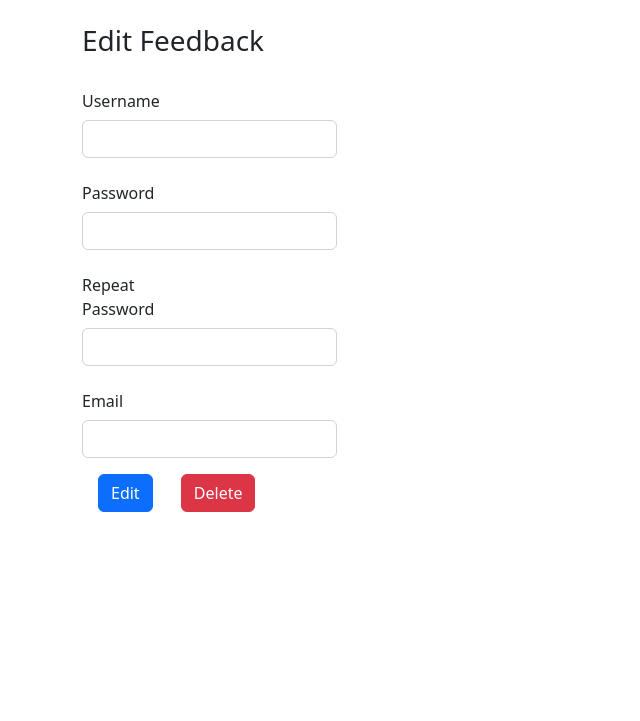
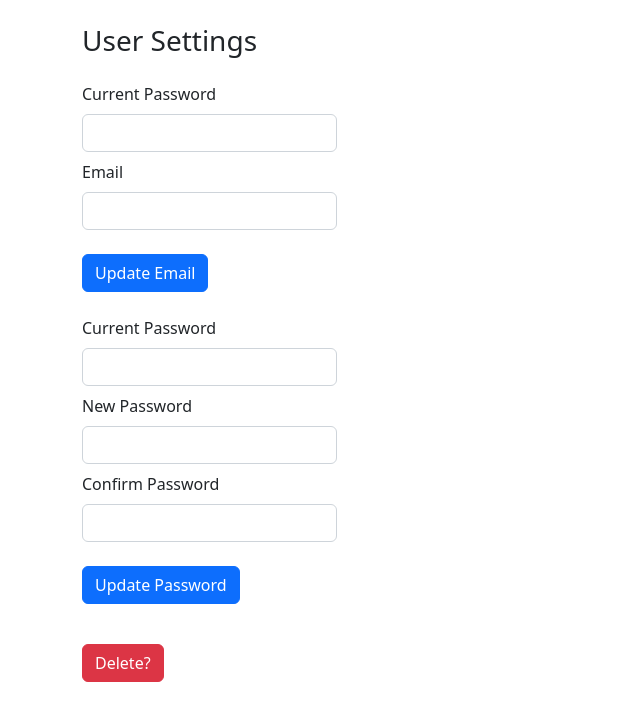
Before and after one commit to agutiernc/wiseup, a Flask app: template templates/users/profile.html in a window 1280 px wide. Shown: the top 721 px of the page, without its empty margins (0-640 px from the left). Run offline with Flask 2, Linux system fonts and the light colour scheme; the template is opened without the code that fills it: values that come from a table or form of the project are taken from there, others are empty; parts of the project's set-up code (start-up, migrations or seed data) failed here and were passed over.

Commit message:
user settings route/page

```diff
--- a/app.py
+++ b/app.py
@@ -1,8 +1,9 @@
 from flask import Flask, redirect, render_template, session
 from flask_debugtoolbar import DebugToolbarExtension
+from flask_bcrypt import Bcrypt
 from sqlalchemy.exc import IntegrityError
 from models import connect_db, db, User
-from forms import UserForm, LoginForm
+from forms import UserForm, LoginForm, UpdateEmailForm, UpdatePasswordForm
 from reddit_api import res_new, res_top, res_joke
 import random
 
@@ -18,6 +19,8 @@ app.config['DEBUG_TB_INTERCEPT_REDIRECTS'] = False
 debug = DebugToolbarExtension(app)
 
 connect_db(app)
+
+bcrypt = Bcrypt()
 
 def get_data(data):
     '''Retrieve JSON data.'''
@@ -135,9 +138,9 @@ def show_home(username):
     return render_template('/users/home.html', top=random_posts)
 
 
-@app.route('/users/<username>/profile', methods=['GET', 'POST'])
+@app.route('/users/<username>/settings', methods=['GET', 'POST'])
 def users_profile(username):
-    '''Display user's profile and allow to update/delete account.'''
+    '''Display user's settings and allow to update/delete account.'''
 
     # only logged in user can view
     if 'username' not in session or username != session['username']:
@@ -146,18 +149,42 @@ def users_profile(username):
     # get user info
     user = User.query.filter_by(username=username).first()
 
-    form = UserForm(obj=user)
+    # get forms' details
+    email_form = UpdateEmailForm(obj=user)
+    pswd_form = UpdatePasswordForm()
 
-    if form.validate_on_submit():
-        user.username = form.username.data
-        user.email = form.email.data
+    # update email form
+    if email_form.validate_on_submit():
+        user.email = email_form.email.data
+        password = email_form.password.data
 
-        # commit new data to db
-        db.session.commit()
+        # authenticate user in order to update email
+        if email_form.submit1.data and user.authenticate(username, password):
+            # commit new data to db
+            db.session.commit()
 
-        return redirect(f'/users/{username}')
+            return redirect(f'/users/{username}')
+        else:
+            email_form.password.errors = ['Invalid username/password']
 
-    return render_template('/users/profile.html', form=form)
+    # update password form
+    if pswd_form.submit2.data and pswd_form.validate_on_submit():
+        password = pswd_form.password.data
+
+        # authenticate user in order to update email
+        if user.authenticate(username, password):
+            user.password = update_pswd(pswd_form.new_pswd.data)
+
+            # commit new data to db
+            db.session.commit()
+
+            return redirect(f'/users/{username}')
+        else:
+            email_form.password.errors = ['Invalid password']
+
+
+    return render_template('/users/profile.html', user=user, form1=email_form, form2=pswd_form)
+
 
 @app.route('/users/delete', methods=["POST"])
 def delete_user():
@@ -179,7 +206,14 @@ def delete_user():
 
     return redirect('/')
 
+def update_pswd(password):
+    '''Update user password.'''
+    hashed = bcrypt.generate_password_hash(password)
 
+    # turn byte string into normal (unicode utf8) string
+    hashed_utf8 = hashed.decode('utf8')
+
+    return hashed_utf8
 
 
 """
--- a/forms.py
+++ b/forms.py
@@ -1,7 +1,6 @@
-from tokenize import String
 from flask_wtf import FlaskForm
-from wtforms import StringField, PasswordField, EmailField
-from wtforms.validators import InputRequired, Length, Email, EqualTo
+from wtforms import StringField, PasswordField, EmailField, SubmitField
+from wtforms.validators import InputRequired, Length, Email, EqualTo, Regexp
 
 class UserForm(FlaskForm):
     '''User registration form.'''
@@ -16,8 +15,10 @@ class UserForm(FlaskForm):
     password = PasswordField('Password',
                 validators=[
                     InputRequired(),
-                    Length(min=6),
-                    EqualTo('confirm', message='Passwords must match')
+                    Length(min=6, message='Password must be 6 or more characters long'),
+                    EqualTo('confirm', message='Passwords must match'),
+                    Regexp('^(?=.*[a-z])(?=.*[A-Z])(?=.*\d)[a-zA-Z\d\w\W]{6,}$',
+                            message='Password requirements invalid')
                 ])
 
     confirm = PasswordField('Repeat Password', validators=[InputRequired()])
@@ -29,8 +30,43 @@ class UserForm(FlaskForm):
                     Length(min=3, max=50)
                 ])
 
+
 class LoginForm(FlaskForm):
     '''Login Form.'''
 
     username = StringField('Username', validators=[InputRequired()])
     password = PasswordField('Password', validators=[InputRequired(), Length(min=6)])
+
+
+class UpdateEmailForm(FlaskForm):
+    '''Update Email for profile.'''
+
+    password = PasswordField('Current Password', validators=[InputRequired(), Length(min=6)])
+
+    email = EmailField('Email',
+                validators=[
+                    InputRequired(),
+                    Email(),
+                    Length(min=3, max=50)
+                ])
+
+    submit1 = SubmitField('Update Email')
+
+
+class UpdatePasswordForm(FlaskForm):
+    '''Update email form for profile.'''
+
+    password = PasswordField('Current Password',
+                validators=[InputRequired(), Length(min=6)])
+
+    new_pswd = PasswordField('New Password',
+                validators=[InputRequired(),
+                    Length(min=6, message='Password must be 6 or more characters long'),
+                    EqualTo('confirm', message='Passwords must match'),
+                    Regexp('^(?=.*[a-z])(?=.*[A-Z])(?=.*\d)[a-zA-Z\d\w\W]{6,}$',
+                            message='Password requirements invalid')
+                ])
+
+    confirm = PasswordField('Confirm Password', validators=[InputRequired()])
+
+    submit2 = SubmitField('Update Password')
--- a/templates/users/profile.html
+++ b/templates/users/profile.html
@@ -3,41 +3,47 @@
 {% block content %}
 
 <div class="container">
-  <h3 class="my-4">Edit Feedback</h3>
+  <h3 class="my-4">User Settings</h3>
 
-  <div class="row w-25 mb-5">
+  <!-- Update Email Form -->
+  <div class="row w-25 mb-4">
     <form method="POST">
+      {{ form1.hidden_tag() }}
 
-      {{ form.hidden_tag() }}
+      {{ form1.password.label }}
+      {{ form1.password(class_='form-control my-2') }}
+      {{ form1.email.label }}
+      {{ form1.email(class_='form-control my-2') }}
+      {{ form1.submit1(class_='btn btn-primary mt-3') }}
+    </form>
+  </div>
 
-      {% for field in form
-          if field.widget.input_type != 'hidden' %}
+  <!-- Update Password Form -->
+  <div class="row w-25 mb-4">
+    <form method="POST" enctype="multipart/form-data">
+      {{ form2.hidden_tag() }}
 
-          <p>
-            {{ field.label(class_='col-sm-2 col-form-label') }}
-            {{ field(class_='form-control') }}
+      {{ form2.password.label }}
+      {{ form2.password(class_='form-control my-2') }}
+      {{ form2.new_pswd.label }}
+      {{ form2.new_pswd(class_='form-control my-2') }}
+      {{ form2.confirm.label }}
+      {{ form2.confirm(class_='form-control my-2') }}
+      {{ form2.submit2(class_='btn btn-primary mt-3') }}
+    </form>
+  </div>
 
-            {% for error in field.errors %}
-              {{ error }}
-            {% endfor %}
-          </p>
-
-      {% endfor %}
-
-      <button class="btn btn-primary ms-3" type="submit">Edit</button>
 
   <!-- Delete user's account -->
   <button
     type="submit"
-        class="btn btn-danger ms-4"
+    class="btn btn-danger mt-3"
     formmethod="POST"
     formaction="/users/delete"
   >
-        Delete
+    Delete?
   </button>
 
-    </form>
-  </div>
 </div>
 
 {% endblock %}
```
Lines whose indentation alone changed are shown as unchanged.
